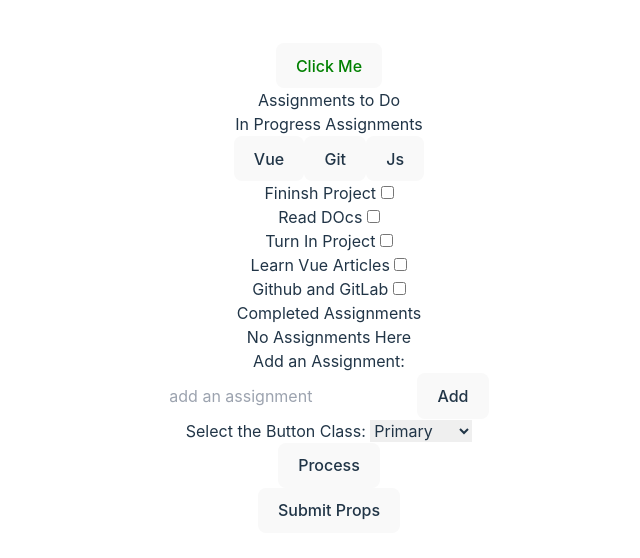
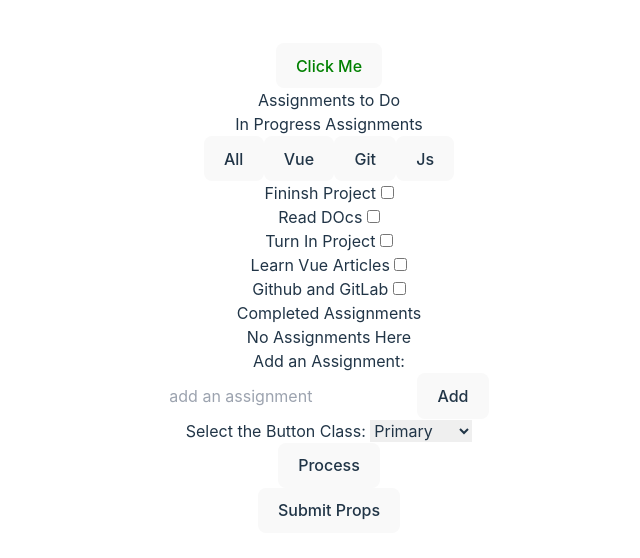
Before and after one commit to hasansfzn/vue_learning_project, a Vue app: page / in a window 1280 px wide. Shown: the part 112-670 px from the top of the page, without its empty margins (311-951 px from the left). Built offline with nearby package versions, Linux system fonts and the light colour scheme.

Commit message:
data filtered with button of categories

```diff
--- a/src/components/Assignments/AssignmentListCmp.vue
+++ b/src/components/Assignments/AssignmentListCmp.vue
@@ -1,3 +1,29 @@
+<script setup>
+import { computed, ref } from "vue";
+import Assignment from "./Assignment.vue";
+const props = defineProps({
+  assignments: Array,
+  title: String,
+});
+
+const tags = computed(() => {
+  return ["All", ...new Set(props.assignments.map((asg) => asg.tag))];
+});
+
+const selectedTag = ref("All");
+
+// console.log(props.assignments);
+
+const selectedAssignments = computed(() => {
+  if (selectedTag.value == "All") {
+    return props.assignments;
+  }
+  return props.assignments.filter((asg) => asg.tag === selectedTag.value);
+});
+
+console.log("selected Assignments: ", selectedAssignments.value);
+</script>
+
 <template>
   <section>
     <h3 class="text-green-400">{{ title }}</h3>
@@ -8,9 +34,13 @@
         v-if="assignments.length"
       >
         <button
-          :class="{ 'px-2 py-1 my-2': true }"
+          :class="[
+            { 'px-2 py-1 my-2': true },
+            { 'border border-blue-400': selectedTag === tag },
+          ]"
           v-for="tag in tags"
           :key="tag"
+          @click="selectedTag = tag"
         >
           {{ tag }}
         </button>
@@ -25,24 +55,11 @@
     >
       <Assignment
         :assignment="assignment"
-        v-for="assignment in assignments"
+        v-for="assignment in selectedAssignments"
         :key="assignment.name"
       />
     </ul>
   </section>
 </template>
 
-<script setup>
-import { computed } from "vue";
-import Assignment from "./Assignment.vue";
-const props = defineProps({
-  assignments: Array,
-  title: String,
-});
-
-const tags = computed(() => {
-  return new Set(props.assignments.map((asg) => asg.tag));
-});
-</script>
-
 <style></style>
```
